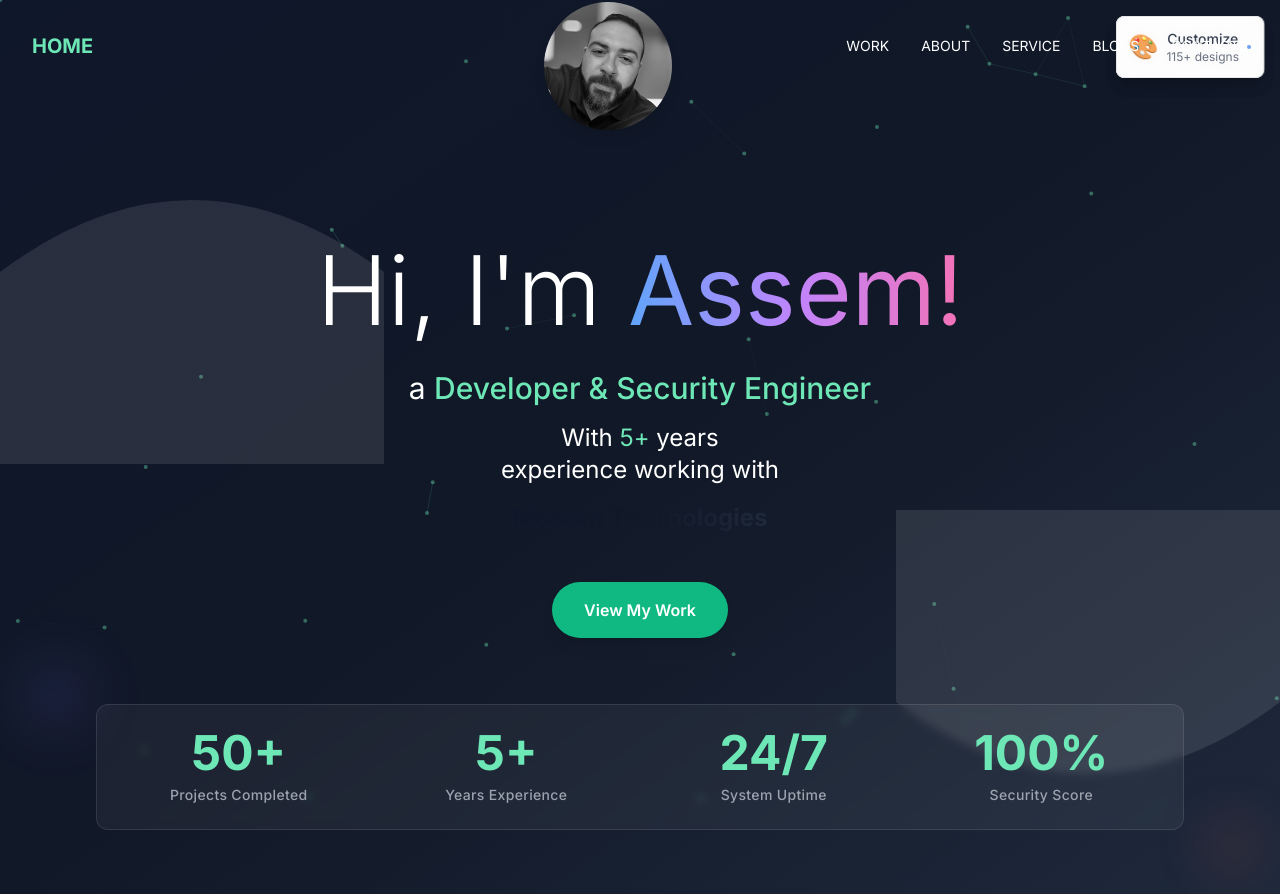
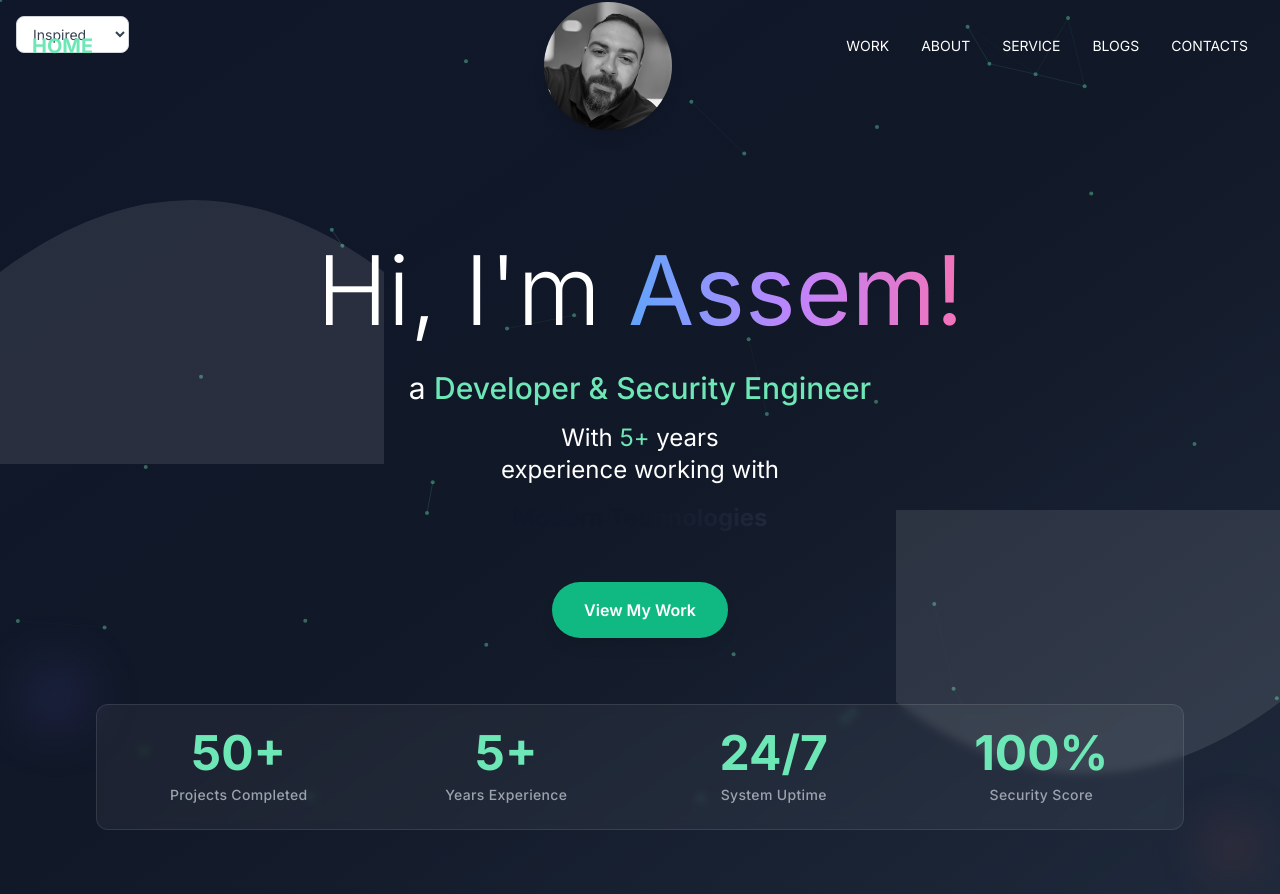
Before and after one commit to assematics/portfolio-v1, a Next.js app: page / in a window 1280 px wide. Built offline with nearby package versions, Linux system fonts and the light colour scheme.

Commit message:
Replace complex menu with simple dropdown selector

```diff
--- /dev/null
+++ b/src/components/SimpleDropdown.tsx
@@ -0,0 +1,25 @@
+'use client'
+
+interface SimpleDropdownProps {
+  value: string
+  onChange: (value: string) => void
+  options: Array<{ value: string; label: string }>
+}
+
+export default function SimpleDropdown({ value, onChange, options }: SimpleDropdownProps) {
+  return (
+    <div className="fixed top-4 left-4 z-50">
+      <select
+        value={value}
+        onChange={(e) => onChange(e.target.value)}
+        className="px-3 py-2 bg-white dark:bg-slate-800 border border-gray-300 dark:border-slate-600 rounded-lg shadow-sm text-sm text-gray-700 dark:text-slate-200 focus:outline-none focus:ring-2 focus:ring-blue-500 focus:border-blue-500"
+      >
+        {options.map((option) => (
+          <option key={option.value} value={option.value}>
+            {option.label}
+          </option>
+        ))}
+      </select>
+    </div>
+  )
+}
--- a/src/components/UnifiedMenuSystem.tsx
+++ b/src/components/UnifiedMenuSystem.tsx
@@ -12,20 +12,16 @@ export function UnifiedMenu({ children }: UnifiedMenuProps) {
 
   return (
     <>
-      {/* Unified Menu Button - Always Visible */}
+      {/* Unified Menu Button - Positioned near navigation */}
       {!isOpen && (
         <button
           onClick={() => setIsOpen(true)}
-          className="fixed top-4 right-4 z-50 p-3 bg-white/90 dark:bg-slate-800/90 backdrop-blur-sm border border-gray-200 dark:border-slate-700 rounded-lg shadow-lg transition-all duration-300 hover:scale-105 hover:shadow-xl group"
+          className="fixed top-6 right-6 sm:top-8 sm:right-8 z-[60] p-2 sm:p-3 bg-white/95 dark:bg-slate-800/95 backdrop-blur-md border border-gray-200 dark:border-slate-700 rounded-lg shadow-lg transition-all duration-300 hover:scale-105 hover:shadow-xl group text-sm"
           aria-label="Open portfolio settings"
         >
           <div className="flex items-center space-x-2">
-            <div className="text-2xl">🎨</div>
-            <div className="hidden sm:block">
-              <div className="text-sm font-medium text-gray-700 dark:text-slate-200">Customize</div>
-              <div className="text-xs text-gray-500 dark:text-slate-400">115+ designs</div>
-            </div>
-            <div className="w-1 h-1 bg-blue-500 rounded-full animate-pulse group-hover:scale-150 transition-transform"></div>
+            <div className="text-xl">🎨</div>
+            <div className="text-sm font-medium text-gray-700 dark:text-slate-200">STYLES</div>
           </div>
         </button>
       )}
@@ -41,9 +37,8 @@ export function UnifiedMenu({ children }: UnifiedMenuProps) {
                 <div>
                   <h2 className="text-lg font-bold text-gray-800 dark:text-slate-100 flex items-center space-x-2">
                     <span>🎨</span>
-                    <span>Portfolio Studio</span>
+                    <span>Styles</span>
                   </h2>
-                  <p className="text-sm text-gray-600 dark:text-slate-400">Customize your experience</p>
                 </div>
 
                 <div className="flex items-center space-x-3">
@@ -65,19 +60,8 @@ export function UnifiedMenu({ children }: UnifiedMenuProps) {
             </div>
 
             {/* Menu Content */}
-            <div className="p-6 space-y-6">
+            <div className="p-6">
               {children}
-            </div>
-
-            {/* Footer */}
-            <div className="sticky bottom-0 bg-white/90 dark:bg-slate-900/90 backdrop-blur-sm border-t border-gray-200 dark:border-slate-700 p-4">
-              <div className="text-center">
-                <div className="text-xs text-gray-500 dark:text-slate-400 space-y-1">
-                  <div>🚀 <strong>115+ total designs</strong> at your fingertips</div>
-                  <div>📱 <strong>Mobile-optimized</strong> • 👁️ <strong>Easy-on-eyes</strong></div>
-                  <div>🎯 <strong>Interactive grids</strong> • 🎨 <strong>Smooth transitions</strong></div>
-                </div>
-              </div>
             </div>
           </div>
         </div>
@@ -97,13 +81,13 @@ export function MenuSection({ title, icon, children, defaultExpanded = false }:
   const [isExpanded, setIsExpanded] = useState(defaultExpanded)
 
   return (
-    <div className="border border-gray-200 dark:border-slate-600 rounded-lg overflow-hidden">
+    <div className="rounded-lg overflow-hidden">
       <button
         onClick={() => setIsExpanded(!isExpanded)}
-        className="w-full flex items-center justify-between p-4 bg-gray-50 dark:bg-slate-800/50 hover:bg-gray-100 dark:hover:bg-slate-700/50 transition-colors"
+        className="w-full flex items-center justify-between p-3 hover:bg-gray-100 dark:hover:bg-slate-700/50 transition-colors rounded-lg"
       >
-        <div className="flex items-center space-x-3">
-          <span className="text-xl">{icon}</span>
+        <div className="flex items-center space-x-2">
+          <span className="text-lg">{icon}</span>
           <span className="font-medium text-gray-800 dark:text-slate-200">{title}</span>
         </div>
 
@@ -114,13 +98,11 @@ export function MenuSection({ title, icon, children, defaultExpanded = false }:
         </div>
       </button>
 
-      <div className={`transition-all duration-300 ease-in-out ${
-        isExpanded ? 'max-h-96 opacity-100' : 'max-h-0 opacity-0'
-      } overflow-hidden`}>
-        <div className="p-4 bg-white dark:bg-slate-900">
+      {isExpanded && (
+        <div className="p-3">
           {children}
         </div>
-      </div>
+      )}
     </div>
   )
 }
@@ -136,10 +118,10 @@ export function OptionButton({ children, isSelected, onClick, description }: Opt
   return (
     <button
       onClick={onClick}
-      className={`w-full text-left p-3 rounded-lg transition-all duration-300 ${
+      className={`w-full text-left p-3 rounded-lg transition-colors duration-200 ${
         isSelected
-          ? 'bg-blue-500 text-white shadow-lg scale-105 ring-2 ring-blue-300 dark:ring-blue-600'
-          : 'bg-gray-100 dark:bg-slate-700 text-gray-700 dark:text-slate-300 hover:bg-gray-200 dark:hover:bg-slate-600 hover:scale-102'
+          ? 'bg-blue-500 text-white'
+          : 'bg-gray-100 dark:bg-slate-700 text-gray-700 dark:text-slate-300 hover:bg-gray-200 dark:hover:bg-slate-600'
       }`}
     >
       <div className="font-medium">{children}</div>
--- a/src/components/VariantSwitcher.tsx
+++ b/src/components/VariantSwitcher.tsx
@@ -1,11 +1,13 @@
 'use client'
 
-import { useState } from 'react'
-import ModernMinimalist from './variants/ModernMinimalist'
-import ModernTerminal from './variants/ModernTerminal'
-import ModernCorporate from './variants/ModernCorporate'
-import InspiredStyles from './variants/InspiredStyles'
-import { UnifiedMenu, MenuSection, OptionButton } from './UnifiedMenuSystem'
+import { useState, lazy, Suspense } from 'react'
+import SimpleDropdown from './SimpleDropdown'
+
+// Lazy load components for better performance
+const ModernMinimalist = lazy(() => import('./variants/ModernMinimalist'))
+const ModernTerminal = lazy(() => import('./variants/ModernTerminal'))
+const ModernCorporate = lazy(() => import('./variants/ModernCorporate'))
+const InspiredStyles = lazy(() => import('./variants/InspiredStyles'))
 
 type Variant = 'minimalist' | 'terminal' | 'corporate' | 'inspired'
 
@@ -13,10 +15,10 @@ export default function VariantSwitcher() {
   const [currentVariant, setCurrentVariant] = useState<Variant>('inspired')
 
   const variants = [
-    { key: 'inspired', label: '🎨 Inspired Designs', description: '5 screenshot-inspired styles!' },
-    { key: 'minimalist', label: 'Modern Minimalist', description: '25 sleek designs!' },
-    { key: 'terminal', label: 'Modern Terminal', description: '25 tech interfaces!' },
-    { key: 'corporate', label: 'Modern Corporate', description: '25 business styles!' }
+    { value: 'inspired', label: 'Inspired' },
+    { value: 'minimalist', label: 'Minimalist' },
+    { value: 'terminal', label: 'Terminal' },
+    { value: 'corporate', label: 'Corporate' }
   ] as const
 
   const renderVariant = () => {
@@ -36,59 +38,24 @@ export default function VariantSwitcher() {
 
   return (
     <div className="relative">
-      {/* Unified Menu System */}
-      <UnifiedMenu>
-        <MenuSection title="Portfolio Collections" icon="🎨" defaultExpanded={true}>
-          <div className="space-y-3">
-            {variants.map((variant) => (
-              <OptionButton
-                key={variant.key}
-                isSelected={currentVariant === variant.key}
-                onClick={() => setCurrentVariant(variant.key as Variant)}
-                description={variant.description}
-              >
-                {variant.label}
-              </OptionButton>
-            ))}
+      {/* Simple Dropdown */}
+      <SimpleDropdown
+        value={currentVariant}
+        onChange={(value) => setCurrentVariant(value as Variant)}
+        options={variants}
+      />
+
+      {/* Render Current Variant with Loading */}
+      <Suspense fallback={
+        <div className="flex items-center justify-center min-h-screen">
+          <div className="text-center">
+            <div className="animate-spin rounded-full h-12 w-12 border-b-2 border-blue-500 mx-auto mb-4"></div>
+            <div className="text-gray-600 dark:text-gray-300">Loading design...</div>
           </div>
-        </MenuSection>
-
-        <MenuSection title="Quick Preview" icon="👁️">
-          <div className="text-center p-4 bg-gradient-to-r from-blue-50 to-purple-50 dark:from-slate-800 dark:to-slate-700 rounded-lg">
-            <div className="text-sm text-gray-600 dark:text-slate-400 mb-2">Currently viewing:</div>
-            <div className="font-bold text-gray-800 dark:text-slate-200">
-              {variants.find(v => v.key === currentVariant)?.label}
-            </div>
-            <div className="text-xs text-gray-500 dark:text-slate-400 mt-1">
-              {variants.find(v => v.key === currentVariant)?.description}
-            </div>
-          </div>
-        </MenuSection>
-
-        <MenuSection title="About This Portfolio" icon="ℹ️">
-          <div className="space-y-3 text-sm text-gray-600 dark:text-slate-400">
-            <div className="flex items-center justify-between">
-              <span>Total Designs:</span>
-              <span className="font-bold text-blue-600 dark:text-blue-400">115+</span>
-            </div>
-            <div className="flex items-center justify-between">
-              <span>Interactive Features:</span>
-              <span className="font-bold text-green-600 dark:text-green-400">✓</span>
-            </div>
-            <div className="flex items-center justify-between">
-              <span>Mobile Optimized:</span>
-              <span className="font-bold text-green-600 dark:text-green-400">✓</span>
-            </div>
-            <div className="flex items-center justify-between">
-              <span>Easy on Eyes:</span>
-              <span className="font-bold text-green-600 dark:text-green-400">✓</span>
-            </div>
-          </div>
-        </MenuSection>
-      </UnifiedMenu>
-
-      {/* Render Current Variant */}
-      {renderVariant()}
+        </div>
+      }>
+        {renderVariant()}
+      </Suspense>
     </div>
   )
 }
--- a/src/components/variants/InspiredStyles.tsx
+++ b/src/components/variants/InspiredStyles.tsx
@@ -5,7 +5,7 @@ import ProfilePhoto from '../ProfilePhoto'
 import InteractiveGrid from '../InteractiveGrid'
 import ScrollNavigation from '../ScrollNavigation'
 import { EnhancedCard, StatsCounter, FloatingElement, GradientText } from './DemoInspiredEnhancements'
-import { UnifiedMenu, MenuSection, OptionButton } from '../UnifiedMenuSystem'
+
 
 type StyleVariant = 'brooklin' | 'developer' | 'artistic' | 'traditional' | 'business'
 type ColorScheme = 'default' | 'blue' | 'purple' | 'green' | 'red' | 'catppuccin' | 'softLight' | 'warmDark'
@@ -52,49 +52,6 @@ export default function InspiredStyles() {
 
   return (
     <div className="relative min-h-screen">
-      {/* Unified Menu System for Inspired Styles */}
-      <UnifiedMenu>
-        <MenuSection title="Design Styles" icon="🎨" defaultExpanded={true}>
-          <div className="space-y-3">
-            {Object.entries(styleVariants).map(([key, label]) => (
-              <OptionButton
-                key={key}
-                isSelected={currentStyle === key}
-                onClick={() => setCurrentStyle(key as StyleVariant)}
-              >
-                {label}
-              </OptionButton>
-            ))}
-          </div>
-        </MenuSection>
-
-        <MenuSection title="Color Schemes" icon="🌈" defaultExpanded={false}>
-          <div className="grid grid-cols-1 gap-3">
-            {Object.entries(colorSchemes).map(([key, label]) => (
-              <OptionButton
-                key={key}
-                isSelected={currentColor === key}
-                onClick={() => setCurrentColor(key as ColorScheme)}
-                description={getColorDescription(key as ColorScheme)}
-              >
-                {label}
-              </OptionButton>
-            ))}
-          </div>
-        </MenuSection>
-
-        <MenuSection title="Current Selection" icon="✨">
-          <div className="text-center p-4 bg-gradient-to-r from-blue-50 to-purple-50 dark:from-slate-800 dark:to-slate-700 rounded-lg">
-            <div className="font-bold text-gray-800 dark:text-slate-200 mb-1">
-              {styleVariants[currentStyle]}
-            </div>
-            <div className="text-sm text-gray-600 dark:text-slate-400">
-              with {colorSchemes[currentColor]} colors
-            </div>
-          </div>
-        </MenuSection>
-      </UnifiedMenu>
-
       {renderStyle()}
     </div>
   )
@@ -294,8 +251,12 @@ function BrooklinStyle({ colorScheme }: { colorScheme: ColorScheme }) {
       <div className="relative z-10 py-8 sm:py-12 md:py-16">
         <div className="max-w-6xl mx-auto px-4 sm:px-8">
           {/* Floating decorative elements - hidden on mobile for better performance */}
-          <FloatingElement direction="up" delay={0} className="hidden md:block absolute top-4 left-4 w-20 h-20 bg-gradient-to-br from-blue-500/10 to-purple-500/10 rounded-full blur-xl"></FloatingElement>
-          <FloatingElement direction="down" delay={2000} className="hidden md:block absolute bottom-4 right-4 w-16 h-16 bg-gradient-to-br from-pink-500/10 to-orange-500/10 rounded-full blur-xl"></FloatingElement>
+          <FloatingElement direction="up" delay={0} className="hidden md:block absolute top-4 left-4 w-20 h-20 bg-gradient-to-br from-blue-500/10 to-purple-500/10 rounded-full blur-xl">
+            <div />
+          </FloatingElement>
+          <FloatingElement direction="down" delay={2000} className="hidden md:block absolute bottom-4 right-4 w-16 h-16 bg-gradient-to-br from-pink-500/10 to-orange-500/10 rounded-full blur-xl">
+            <div />
+          </FloatingElement>
 
           <EnhancedCard className="backdrop-blur-md bg-white/5 border-white/10">
             <div className="grid grid-cols-2 md:grid-cols-4 gap-4 sm:gap-6 md:gap-8">
```
